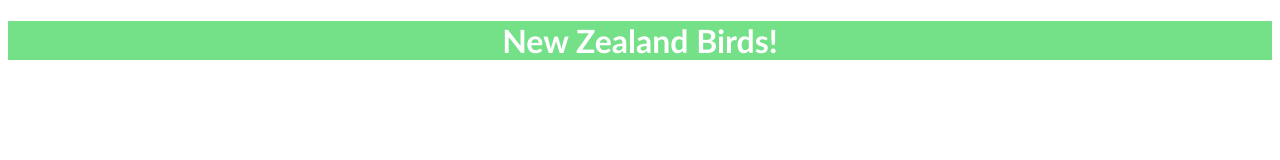
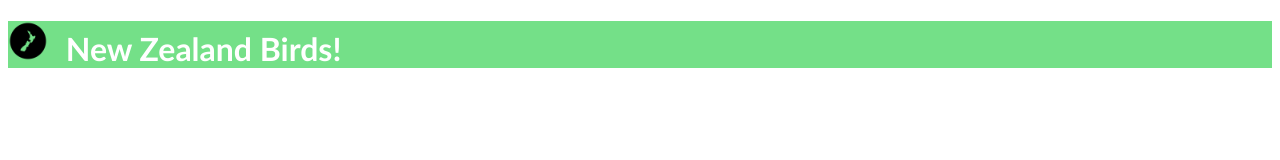
Before and after one commit to 04samuell/nz_birds, a plain HTML site: page index.html in a window 1280 px wide. Drawn offline with Linux system fonts and the light colour scheme.

Commit message:
added title and image

```diff
--- a/index.html
+++ b/index.html
@@ -10,8 +10,17 @@
 
 <body>
     <header>
-        <h1>New Zealand Birds!</h1>
+        <h1 class="container">
+            <img src="images/icon.png" alt="site icon" class="icon">
+            New Zealand Birds!
+        </h1>
     </header>
+
+    <main>
+
+
+
+    </main>
 
 
 </body>
--- a/style.css
+++ b/style.css
@@ -2,9 +2,15 @@ header {
     color: white;
     background-color: rgb(116, 224, 136);
     font-family: 'Gill Sans', 'Gill Sans MT', Calibri, 'Trebuchet MS', sans-serif;
-    text-align: center;
 }
 
-.text {
-    font-family: 'Gill Sans', 'Gill Sans MT', Calibri, 'Trebuchet MS', sans-serif;
+h1.container {
+    align-items: center;
+    justify-content: center;
 }
+
+.icon {
+    width: 40px;
+    height: 40px;
+    margin-right: 10px;
+}
```
Also changed, not shown: images/icon.png (added).
